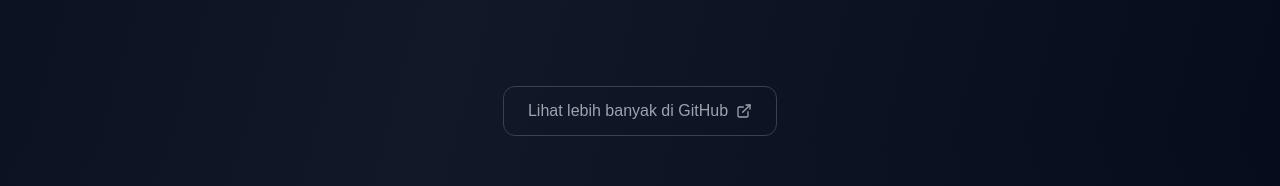
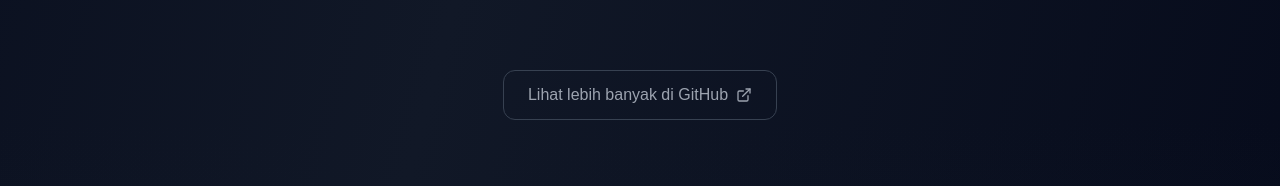
Before and after one commit to Chavall315/Portofolio-NaufalBagaskaraBudihutam, a Next.js app: page / in a window 1280 px wide. Shown: the part 3080-3266 px from the top of the page. Built offline with nearby package versions, Linux system fonts and the light colour scheme; no server answers.

Commit message:
ganti toto

```diff
--- a/app/page.tsx
+++ b/app/page.tsx
@@ -274,7 +274,7 @@
             </p>
             <div className="flex gap-4 pt-4">
               <a
-                href="#portfolio"
+                href="#github"
                 className="px-8 py-3 bg-gradient-to-r from-blue-600 to-cyan-600 rounded-full font-semibold hover:shadow-lg hover:shadow-blue-500/50 transition-all duration-300 transform hover:scale-105"
               >
                 Lihat Portfolio
@@ -368,7 +368,7 @@
               <div className="relative">
                 <div className="relative w-full aspect-square rounded-3xl overflow-hidden border-2 border-gray-700/30 group-hover:border-blue-500/50 transition-all duration-500 shadow-2xl shadow-blue-500/20">
                   <img
-                    src="/profilcer.jpg"
+                    src="/keceei.jpg"
                     alt="Naufal Bagaskara"
                     className="w-full h-full object-cover group-hover:scale-105 transition-transform duration-700"
                   />
@@ -610,7 +610,7 @@
         </div>
       </section>
 
-      <div className="mt-10 text-center">
+      <div className="mt-6 text-center">
         <a
           href="https://github.com/Chavall315"
           target="_blank"
```
Also changed, not shown: public/keceei.jpg (added).
